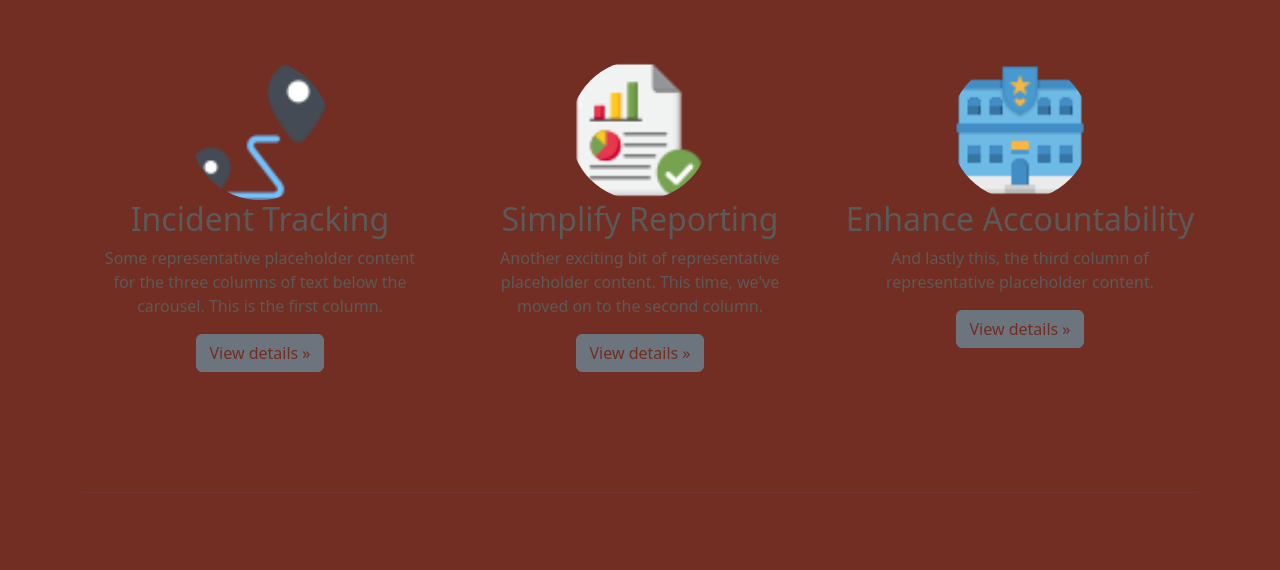
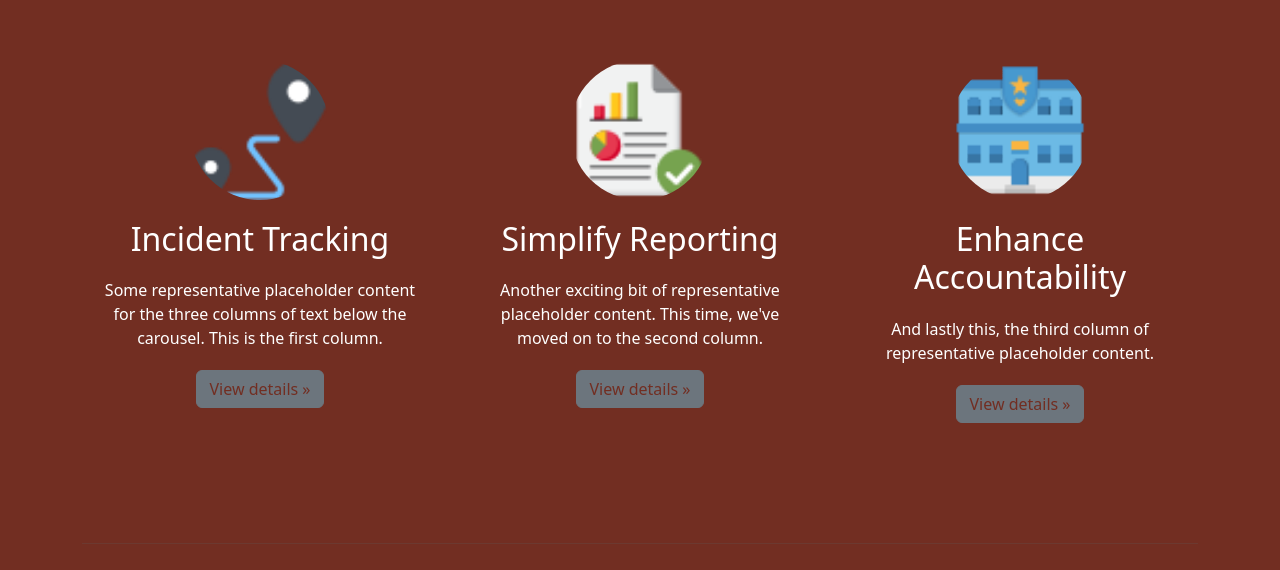
Before and after one commit to AllanWaiguru/Digital-Police-Occurrence-Book-, a Django app: page / in a window 1280 px wide. Shown: the part 564-1134 px from the top of the page. Run offline with Django 5.2, Linux system fonts and the light colour scheme; some libraries are stand-ins or nearby versions.

Commit message:
modified image sizes

```diff
--- a/templates/obook_app/homepage.html
+++ b/templates/obook_app/homepage.html
@@ -18,8 +18,9 @@
       <title>Placeholder</title>
       <rect width="100%" height="100%" fill="var(--bs-secondary-color)" />
       </img>
-      <h2 class="fw-normal">Incident Tracking</h2>
-      <p>Some representative placeholder content for the three columns of text below the carousel. This is the first
+      <h2 class="fw-normal" style="color: white; margin: 20px;">Incident Tracking</h2>
+      <p style="color: white; margin: 20px;">Some representative placeholder content for the three columns of text below
+        the carousel. This is the first
         column.</p>
       <p>
         <a class="btn btn-secondary" href="" style="color: #722e22;">View details &raquo;</a>
@@ -32,8 +33,9 @@
       <title>Placeholder</title>
       <rect width="100%" height="100%" fill="var(--bs-secondary-color)" />
       </img>
-      <h2 class="fw-normal">Simplify Reporting</h2>
-      <p>Another exciting bit of representative placeholder content. This time, we've moved on to the second column.</p>
+      <h2 class="fw-normal" style="color: white; margin: 20px;">Simplify Reporting</h2>
+      <p style="color: white; margin: 20px;">Another exciting bit of representative placeholder content. This time,
+        we've moved on to the second column.</p>
       <p>
         <a class="btn btn-secondary" href="" style="color: #722e22;">View details &raquo;</a>
       </p>
@@ -46,8 +48,9 @@
       <title>Placeholder</title>
       <rect width="100%" height="100%" fill="var(--bs-secondary-color)" />
       </img>
-      <h2 class="fw-normal">Enhance Accountability</h2>
-      <p>And lastly this, the third column of representative placeholder content.</p>
+      <h2 class="fw-normal" style="color: white; margin: 20px;">Enhance Accountability</h2>
+      <p style="color: white; margin: 20px;">And lastly this, the third column of representative placeholder content.
+      </p>
       <p>
         <a class="btn btn-secondary" href="" style="color: #722e22;">View details &raquo;</a>
       </p>
@@ -62,17 +65,18 @@
 
   <div class="row featurette">
     <div class="col-md-7">
-      <h2 class="featurette-heading fw-normal lh-1">Log occurrences</h2>
-      <p class="lead">Manage incident details, scheduling officers' shifts, generating reports for analysis</p>
+      <h2 class="featurette-heading fw-normal lh-1" style="color: white; margin: 20px;">Log occurrences</h2>
+      <p class="lead" style="color: white; margin: 20px;">Manage incident details, scheduling officers' shifts,
+        generating reports for analysis</p>
     </div>
     <div class="col-md-5">
       <img src="{% static 'img/log-occurence.png' %}"
-        class="bd-placeholder-img bd-placeholder-img-lg featurette-image img-fluid mx-auto" width="500" height="500"
+        class="bd-placeholder-img bd-placeholder-img-lg featurette-image img-fluid mx-auto" width="250" height="250"
         xmlns="http://www.w3.org/2000/svg" role="img" aria-label="Placeholder: 500x500"
         preserveAspectRatio="xMidYMid slice" focusable="false">
       <title>Placeholder</title>
       <rect width="100%" height="100%" fill="var(--bs-secondary-bg)" />
-      <text x="50%" y="50%" fill="var(--bs-secondary-color)" dy=".3em">500x500</text>
+      <text x="50%" y="50%" fill="var(--bs-secondary-color)" dy=".3em"></text>
       </img>
     </div>
   </div>
@@ -81,18 +85,19 @@
 
   <div class="row featurette">
     <div class="col-md-7 order-md-2">
-      <h2 class="featurette-heading fw-normal lh-1">Digitizing incidences</h2>
-      <p class="lead">Another featurette? Of course. More placeholder content here to give you an idea of how this
+      <h2 class="featurette-heading fw-normal lh-1" style="color: white; margin: 20px;">Digitizing incidences</h2>
+      <p class="lead" style="color: white; margin: 20px;">Another featurette? Of course. More placeholder content here
+        to give you an idea of how this
         layout would work with some actual real-world content in place.</p>
     </div>
     <div class="col-md-5 order-md-1">
       <img src="{% static 'img/digitize-occurence.png' %}"
-        class="bd-placeholder-img bd-placeholder-img-lg featurette-image img-fluid mx-auto" width="500" height="500"
+        class="bd-placeholder-img bd-placeholder-img-lg featurette-image img-fluid mx-auto" width="250" height="250"
         xmlns="http://www.w3.org/2000/svg" role="img" aria-label="Placeholder: 500x500"
         preserveAspectRatio="xMidYMid slice" focusable="false">
       <title>Placeholder</title>
       <rect width="100%" height="100%" fill="var(--bs-secondary-bg)" />
-      <text x="50%" y="50%" fill="var(--bs-secondary-color)" dy=".3em">500x500</text>
+      <text x="50%" y="50%" fill="var(--bs-secondary-color)" dy=".3em"></text>
       </img>
     </div>
   </div>
@@ -101,20 +106,21 @@
 
   <div class="row featurette">
     <div class="col-md-7">
-      <h2 class="featurette-heading fw-normal lh-1">Efficient Incident Management<span
-          class="text-body-secondary"></span></h2>
-      <p class="lead">And yes, this is the last block of representative placeholder content. Again, not really intended
+      <h2 class="featurette-heading fw-normal lh-1" style="color: white; margin: 20px;">Efficient Incident
+        Management<span class="text-body-secondary"></span></h2>
+      <p class="lead" style="color: white; margin: 20px;">And yes, this is the last block of representative placeholder
+        content. Again, not really intended
         to be actually read, simply here to give you a better view of what this would look like with some actual
         content. Your content.</p>
     </div>
     <div class="col-md-5">
       <img src="{% static 'img/incident-manage.png' %}"
-        class="bd-placeholder-img bd-placeholder-img-lg featurette-image img-fluid mx-auto" width="500" height="500"
+        class="bd-placeholder-img bd-placeholder-img-lg featurette-image img-fluid mx-auto" width="250" height="250"
         xmlns="http://www.w3.org/2000/svg" role="img" aria-label="Placeholder: 500x500"
         preserveAspectRatio="xMidYMid slice" focusable="false">
       <title>Placeholder</title>
       <rect width="100%" height="100%" fill="var(--bs-secondary-bg)" />
-      <text x="50%" y="50%" fill="var(--bs-secondary-color)" dy=".3em">500x500</text>
+      <text x="50%" y="50%" fill="var(--bs-secondary-color)" dy=".3em"></text>
       </img>
     </div>
   </div>
```
